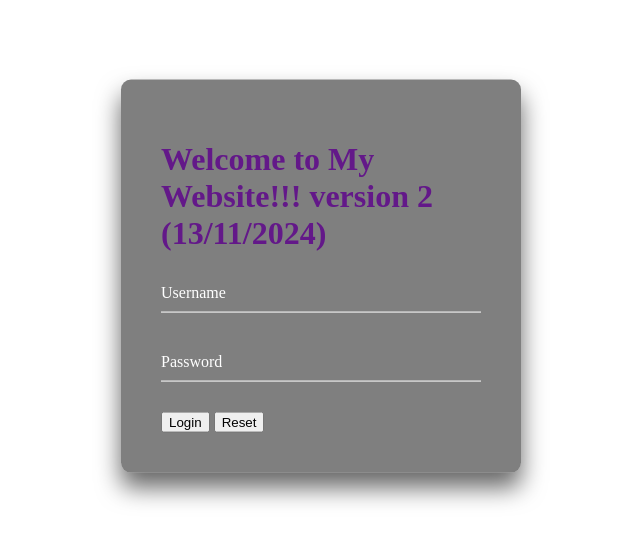
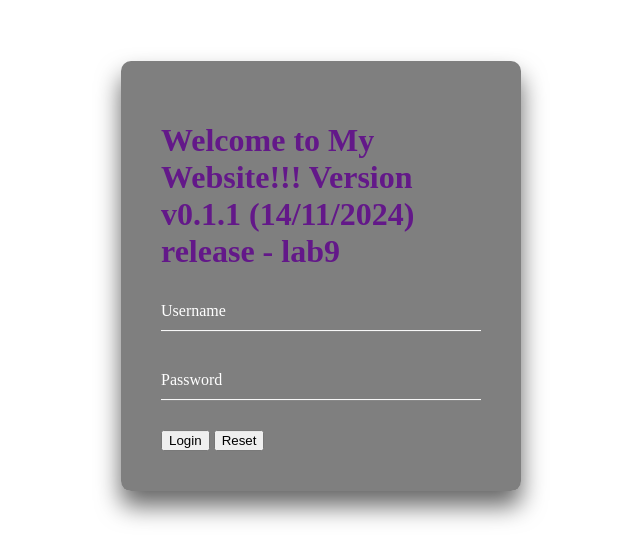
Before and after one commit to ngocdt1digital/nodejs-random-color-deploy, a website: page public/index.html in a window 1280 px wide. Shown: the part 124-684 px from the top of the page, without its empty margins (319-959 px from the left). Drawn offline with Linux system fonts and the light colour scheme.

Commit message:
edit file index.html Version v0.1.1 (14/11/2024) release - lab9

```diff
--- a/public/index.html
+++ b/public/index.html
@@ -8,7 +8,7 @@
 </head>
 <body>
     <div class="login-box">
-        <h1 id="welcome" style="color: #631889;">Welcome to My Website!!! version 2 (13/11/2024)</h1>
+        <h1 id="welcome" style="color: #631889;">Welcome to My Website!!! Version v0.1.1 (14/11/2024) release - lab9</h1>
         <form>
           <div class="user-box">
             <input type="text" name="" required="">
```
